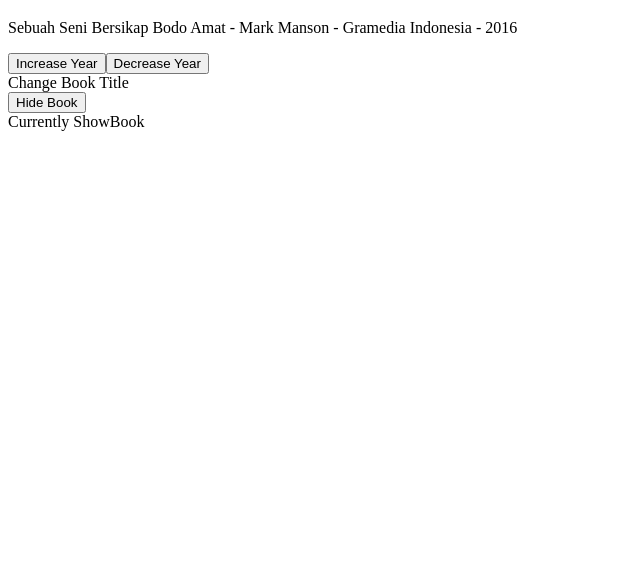
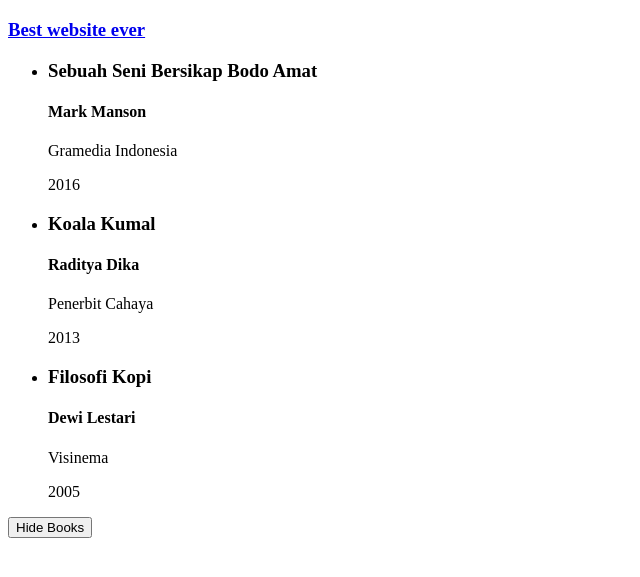
Before and after one commit to degalih/vuejs, a plain HTML site: page index.html in a window 1280 px wide. Shown: the part 61-638 px from the top of the page, without its empty margins (0-640 px from the left). Drawn offline with nearby package versions, Linux system fonts and the light colour scheme.

Commit message:
attribute binding

```diff
--- a/app.js
+++ b/app.js
@@ -1,11 +1,13 @@
 const app = Vue.createApp({
   data() {
     return {
+      url: 'https://www.google.com/?hl=id',
       showBooks: true,
-      title: 'Sebuah Seni Bersikap Bodo Amat',
-      author: 'Mark Manson',
-      publisher: 'Gramedia Indonesia',
-      year: 2016,
+      books: [
+        { title: 'Sebuah Seni Bersikap Bodo Amat', author: 'Mark Manson', publisher: 'Gramedia Indonesia', year: 2016 },
+        { title: 'Koala Kumal', author: 'Raditya Dika', publisher: 'Penerbit Cahaya', year: 2013 },
+        { title: 'Filosofi Kopi', author: 'Dewi Lestari', publisher: 'Visinema', year: 2005 },
+      ],
     };
   },
   methods: {
@@ -15,6 +17,16 @@
     toogleShowBooks() {
       this.showBooks = !this.showBooks;
     },
+    handleEvent(e, data) {
+      console.log(e, e.type);
+      if (data) {
+        console.log(data);
+      }
+    },
+    handleMousemove(e) {
+      this.x = e.offsetX;
+      this.y = e.offsetY;
+    },
   },
 });
 
--- a/index.html
+++ b/index.html
@@ -10,19 +10,26 @@
   <body>
     <h1>Hello Vue:(</h1>
     <div id="app">
+      <!-- Attribute binding -->
+      <h3>
+        <a :href="url">Best website ever</a>
+      </h3>
+
       <div v-if="showBooks">
-        <p>{{title}} - {{author}} - {{publisher}} - {{year}}</p>
+        <ul>
+          <li v-for="book in books">
+            <h3>{{book.title}}</h3>
+            <h4>{{book.author}}</h4>
+            <p>{{book.publisher}}</p>
+            <p>{{book.year}}</p>
+          </li>
+        </ul>
       </div>
 
-      <button v-on:click="year++">Increase Year</button>
-      <button v-on:click="year--">Decrease Year</button>
-      <div @click="changeTitle('Mindset')">Change Book Title</div>
-
       <button @click="toogleShowBooks">
-        <span v-if="showBooks">Hide Book</span>
-        <span v-else>Show Book</span>
+        <span v-if="showBooks">Hide Books</span>
+        <span v-else>Show Books</span>
       </button>
-      <div v-show="showBooks">Currently ShowBook</div>
     </div>
   </body>
   <script src="app.js"></script>
```
